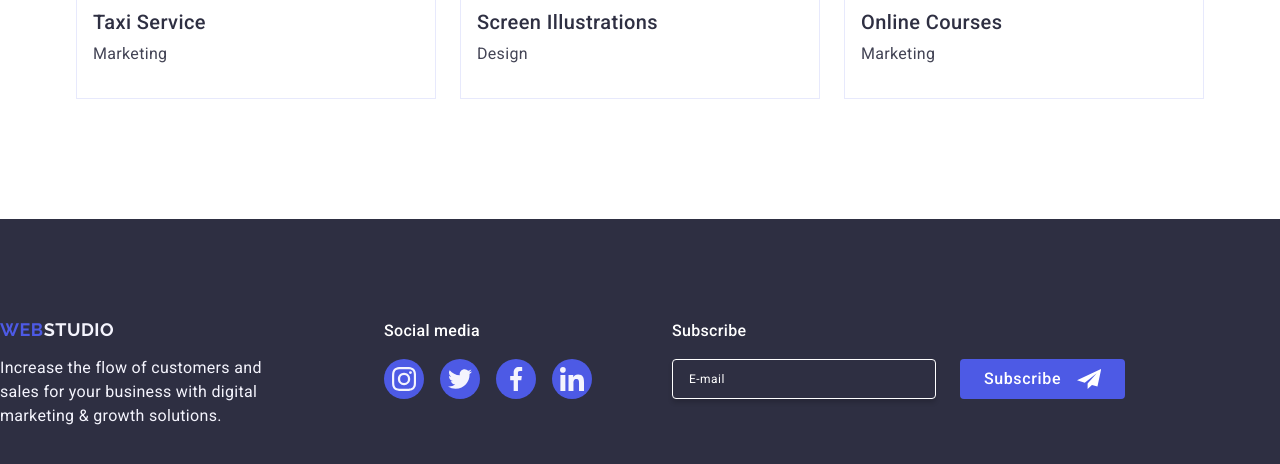
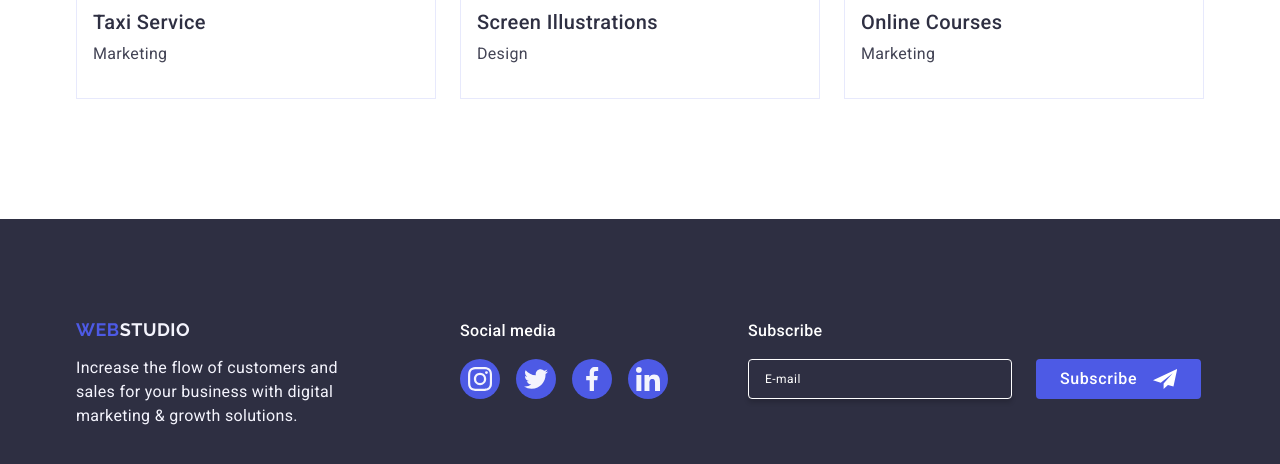
Before and after one commit to yelyzavetacherniak/goit-markup-hw-05, a plain HTML site: page index.html in a window 1280 px wide. Shown: the part 2940-3404 px from the top of the page. Drawn offline with nearby package versions, Linux system fonts and the light colour scheme.

Commit message:
add changes

```diff
--- a/css/styles.css
+++ b/css/styles.css
@@ -438,22 +438,6 @@ fill: #f4f4fd;
 }
 
 
-.form-field {
-padding: 0;
-margin: 0;
-
-}
-
-.footer-container {
-padding: 0;
-margin: 0;
-margin-right: 80px;;
-}
-
-.social-media {
-    padding: 0;
-    margin: 0;
-}
 .form-text {
     font-weight: 500;
     font-size: 16px;
@@ -509,8 +493,9 @@ margin-right: 80px;;
     fill: #fff;
 }
 
-.footer-div {
-    display: flex;
+.form-field {
+    margin: 0;
+    padding: 0 0 0 80px;
 }
 
 /* BACKDROP AND MODAL */
@@ -664,6 +649,7 @@ margin-bottom: 16px;
     padding: 8px 16px;
     line-height: 117%;
     letter-spacing: 0.04em;
+    font-size: 12px;
     background-color: transparent;
     transition: border-color 250ms cubic-bezier(0.4, 0, 0.2, 1);
     color: rgba(46, 47, 66, 0.4);
--- a/index.html
+++ b/index.html
@@ -397,7 +397,6 @@
         </section>
     </main>
     <footer class="page-footer">
-        <div class="footer-div">
             <div class="container footer-container">
                 <div class="footer-content">
                     <a class="logo logo-footer" href="./index.html">Web<span class="logo-footer-part">Studio</span></a>
@@ -450,7 +449,6 @@
                         </li>
                     </ul>
                 </div>
-            </div>
             <div class="container form-field">
                 <p class="form-text">Subscribe</p>
                 <form class="footer-form">
@@ -472,7 +470,7 @@
                     </button>
                 </form>
             </div>
-        </div>
+            </div>
     </footer>
 
     <div class="backdrop is-openn">
```
